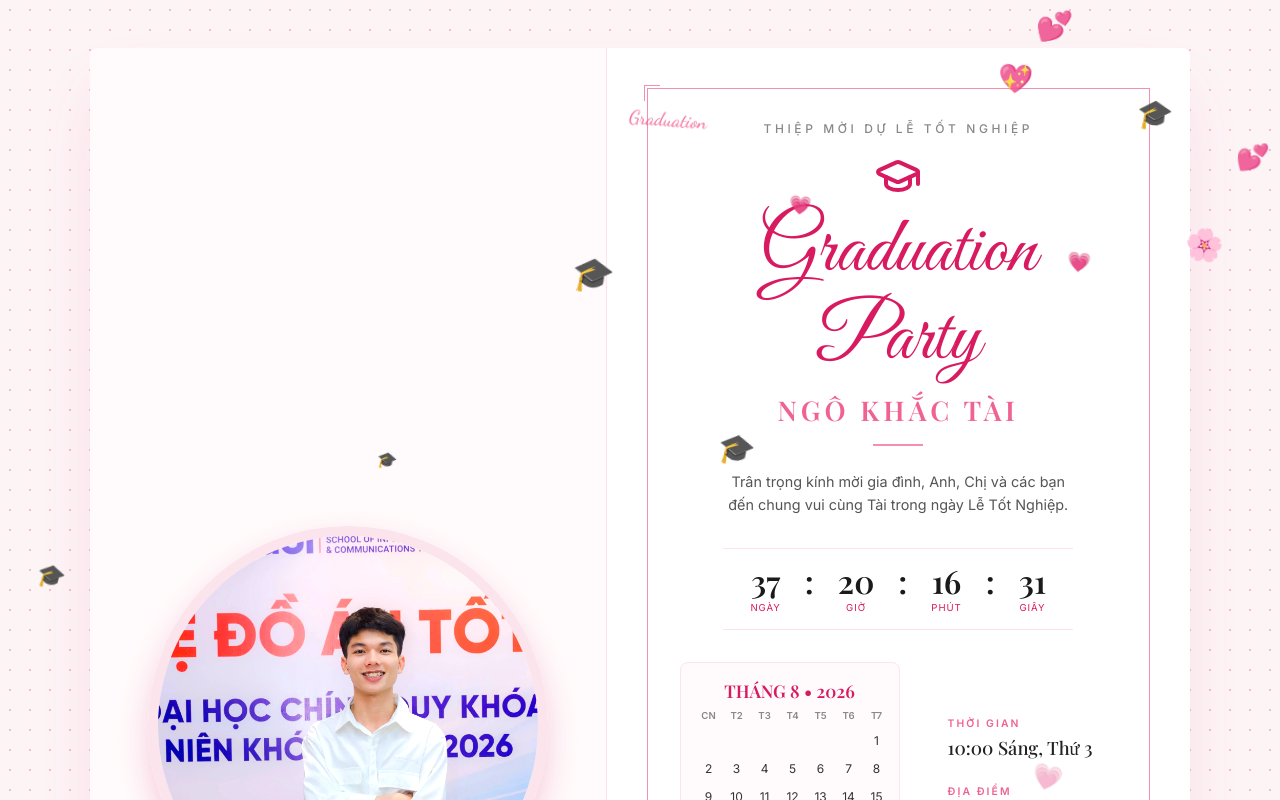
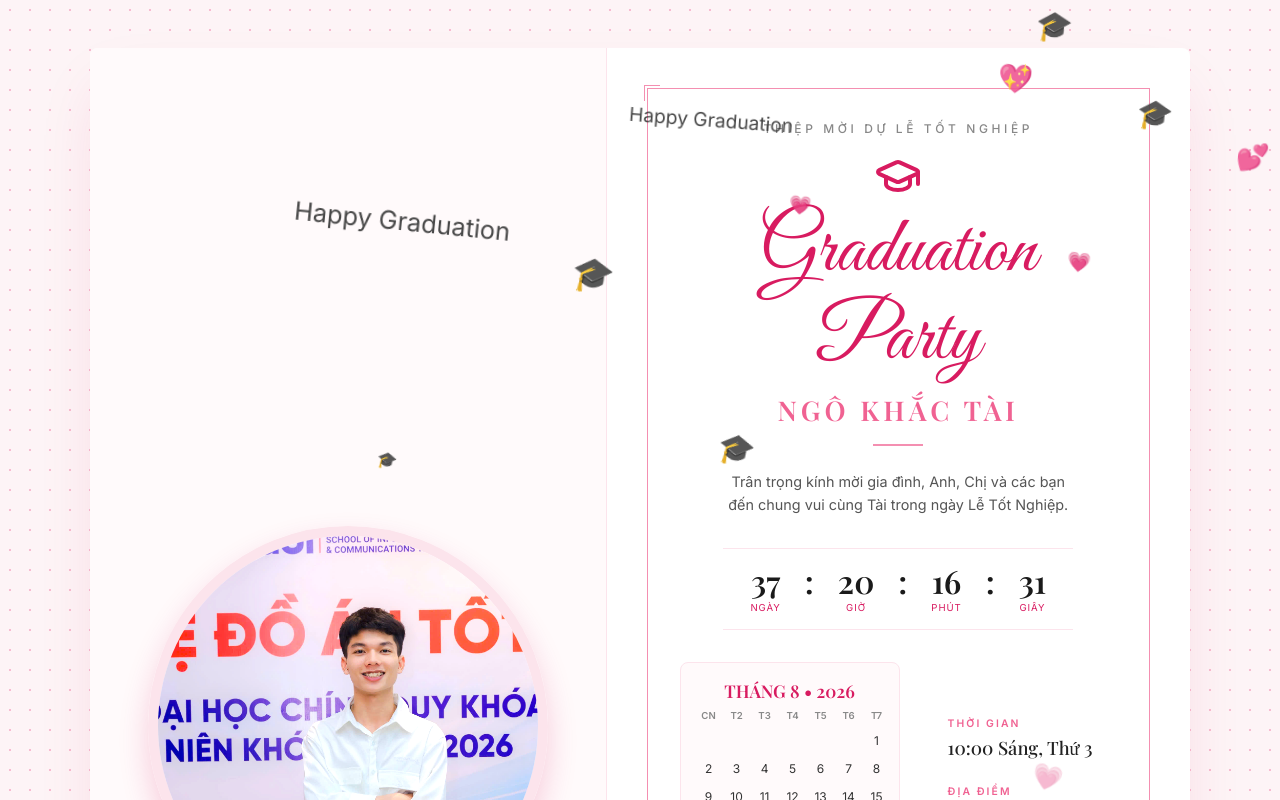
Before and after one commit to ngotai109/thieptotnghiepngokhactai, a React (Vite) app: page / in a window 1280 px wide. Shown: the top 800 px of the page. Built offline with nearby package versions, Linux system fonts and the light colour scheme; a web font is replaced by a local one.

Commit message:
Update falling items to Happy Graduation and clean up whitespaces

```diff
--- a/src/App.jsx
+++ b/src/App.jsx
@@ -31,7 +31,7 @@ function App() {
     const days = ['CN', 'T2', 'T3', 'T4', 'T5', 'T6', 'T7'];
     // August 2026 starts on Saturday (index 6)
     const blanks = Array(6).fill(null);
-    const monthDays = Array.from({length: 31}, (_, i) => i + 1);
+    const monthDays = Array.from({ length: 31 }, (_, i) => i + 1);
     const totalSlots = [...blanks, ...monthDays];
 
     return (
@@ -67,7 +67,7 @@ function App() {
     return Array.from({ length: 30 }).map((_, i) => {
       const rand = Math.random();
       let content = '💖';
-      if (rand < 0.1) content = 'Graduation';
+      if (rand < 0.1) content = 'Happy Graduation';
       else if (rand < 0.35) content = '🎓';
       else content = ['💖', '💕', '💗', '🌸', '✨'][Math.floor(Math.random() * 5)];
 
```
